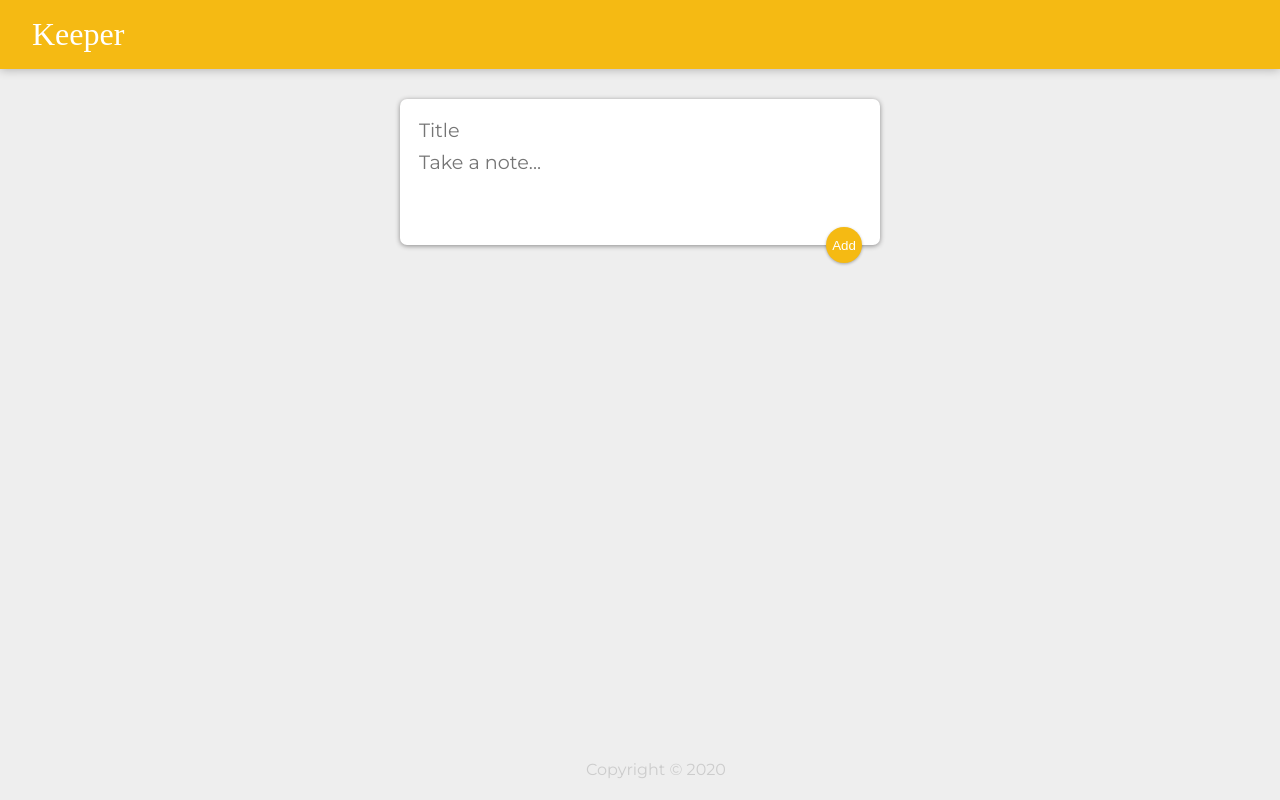
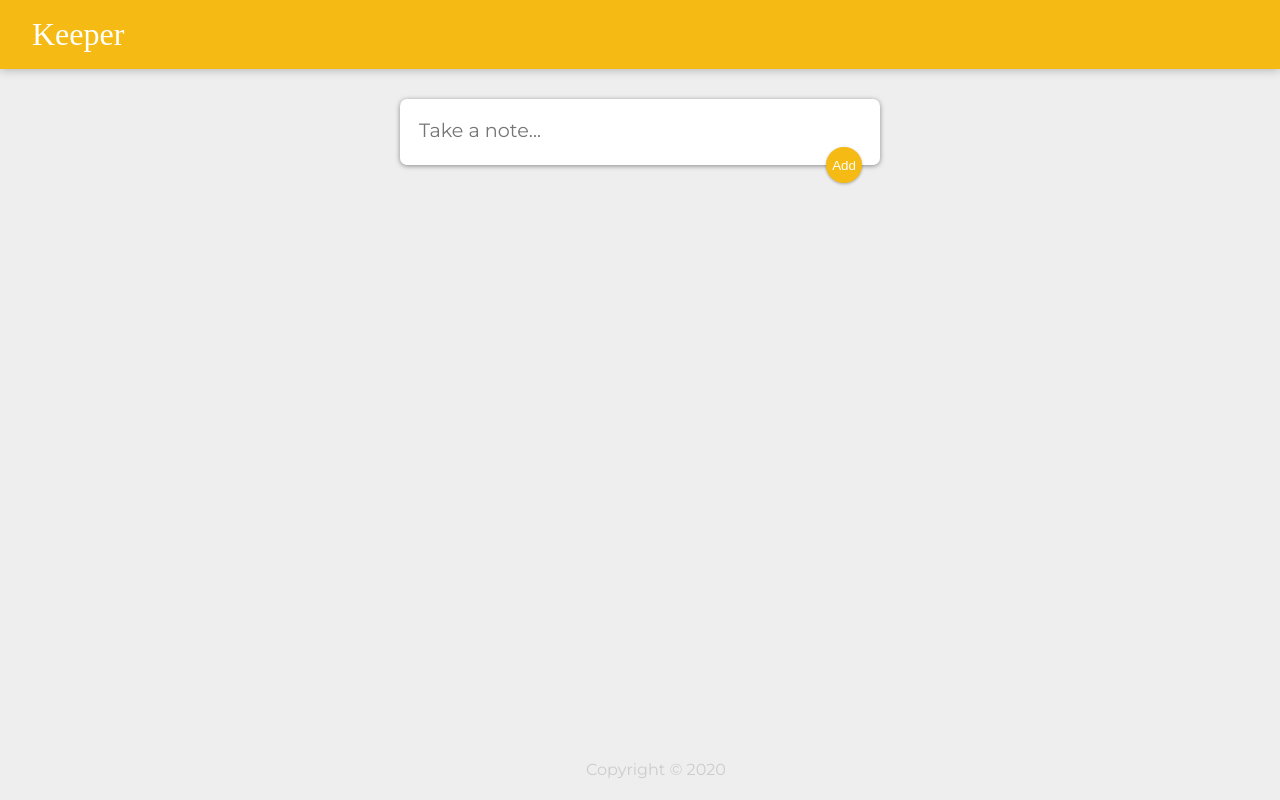
Before and after one commit to MariyaLcs/google-keeper, a React (Create React App) app: page / in a window 1280 px wide. Built offline with nearby package versions, Linux system fonts and the light colour scheme; a web font is replaced by a local one.

Commit message:
add expand fn onClick

```diff
--- a/src/components/CreateArea.js
+++ b/src/components/CreateArea.js
@@ -1,6 +1,7 @@
 import React, { useState } from "react";
 
 function CreateArea(props) {
+  const [isExpanded, setExpanded] = useState(false);
   const [note, setNote] = useState({
     title: "",
     content: "",
@@ -26,21 +27,28 @@ function CreateArea(props) {
     event.preventDefault();
   }
 
+  function expand() {
+    setExpanded(true);
+  }
+
   return (
     <div>
       <form>
+        {isExpanded && (
           <input
             name="title"
             onChange={handleChange}
             value={note.title}
             placeholder="Title"
           />
+        )}
         <textarea
           name="content"
+          onClick={expand}
           onChange={handleChange}
           value={note.content}
           placeholder="Take a note..."
-          rows="3"
+          rows={isExpanded ? 3 : 1}
         />
         <button onClick={submitNote}>Add</button>
       </form>
```
Lines whose indentation alone changed are shown as unchanged.
